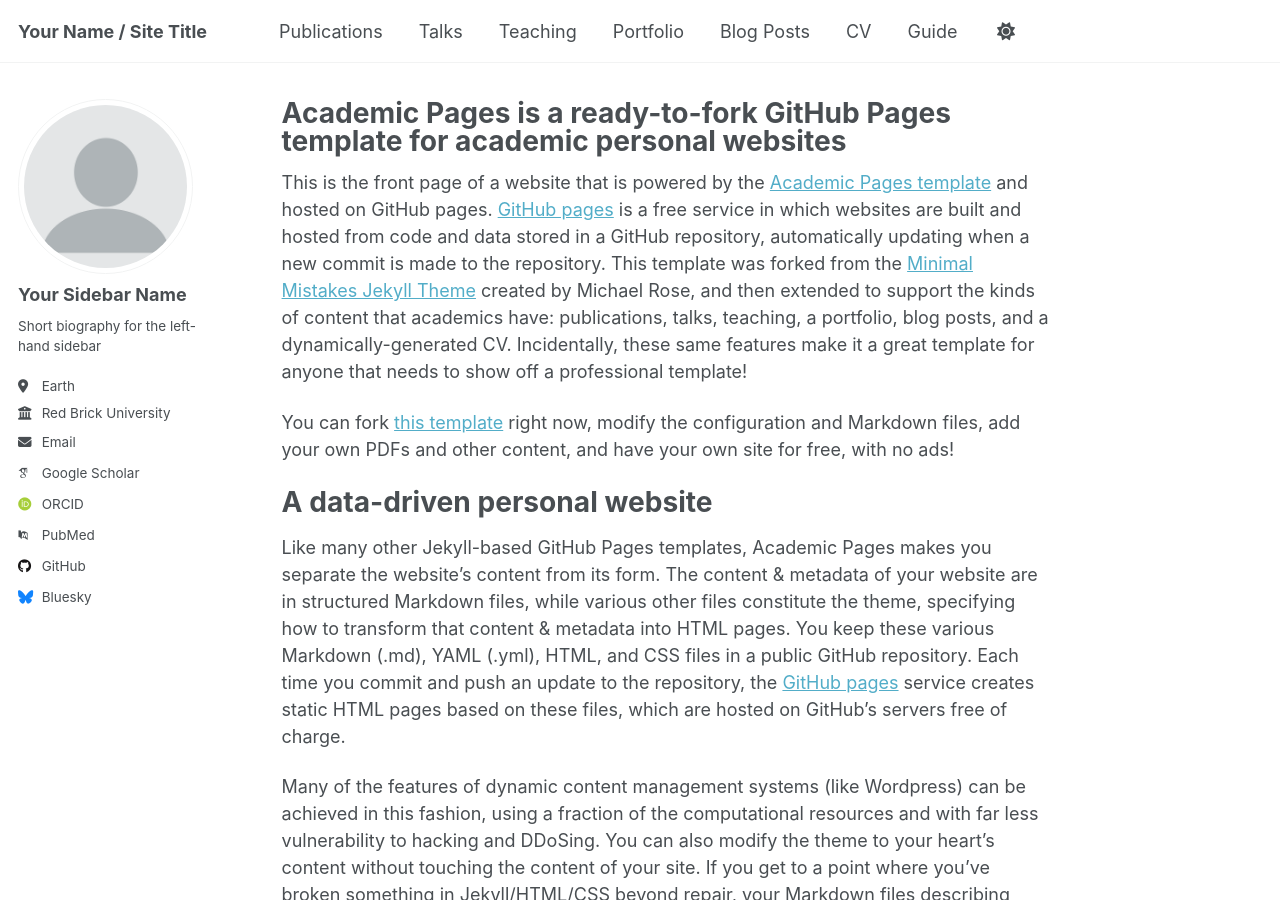
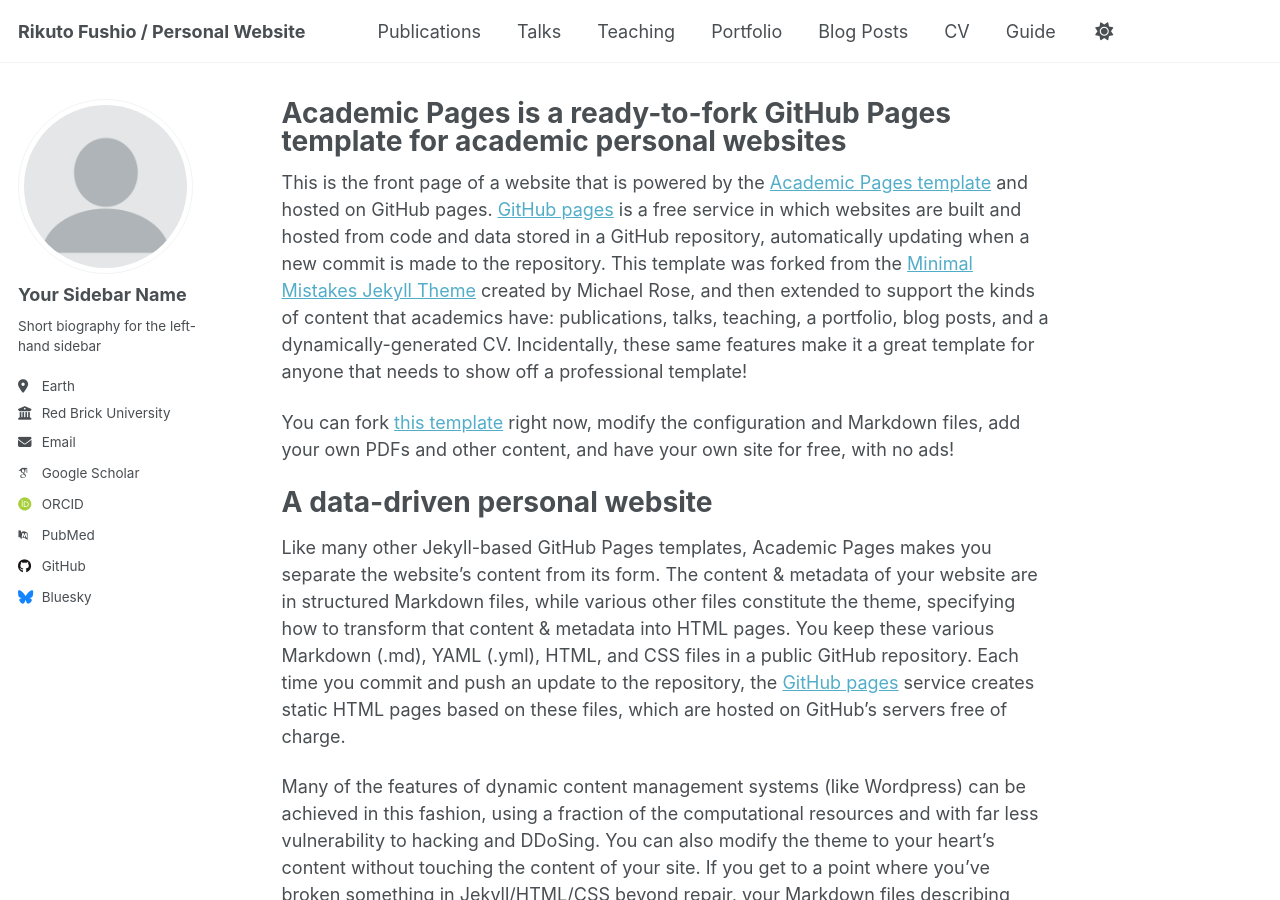
Before and after one commit to rfushio/rfushio.github.io, a Jekyll site: the page built from _pages/about.md, in a window 1280 px wide and 900 px high. Built offline with Jekyll 4.4.1, drawn with Linux system fonts in a browser that asks for light colours; some web fonts are replaced; a script that is not in the unit is left out.

Commit message:
Update _config.yml2

```diff
--- a/_config.yml
+++ b/_config.yml
@@ -9,11 +9,11 @@
 # Basic Site Settings
 locale                   : "en-US"
 site_theme               : "default"
-title                    : "Your Name / Site Title"
+title                    : "Rikuto Fushio / Personal Website"
 title_separator          : "-"
 name                     : &name "Rikuto Fushio"
 description              : &description "personal description"
-url                      : https://academicpages.github.io # the base hostname & protocol for your site e.g. "https://[your GitHub username].github.io" or if you already have some other page hosted on Github then use "https://[your GitHub username].github.io/[Your Repo Name]"
+url                      : https://rfushio.github.io # the base hostname & protocol for your site e.g. "https://[your GitHub username].github.io" or if you already have some other page hosted on Github then use "https://[your GitHub username].github.io/[Your Repo Name]"
 baseurl                  : "" # the subpath of your site, e.g. "/blog"
 repository               : "academicpages/academicpages.github.io"
 
```
